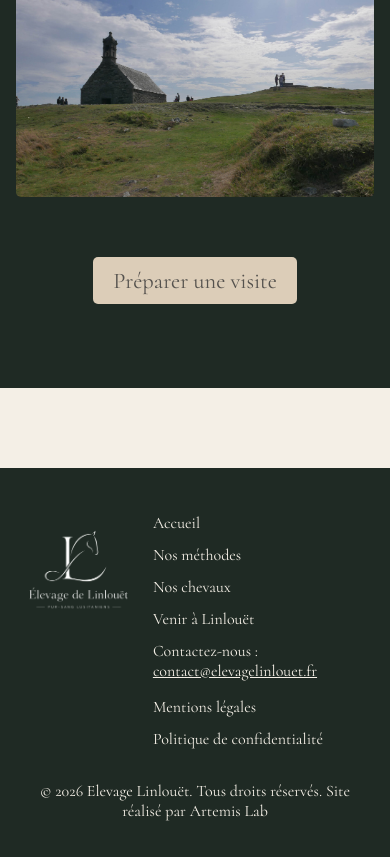
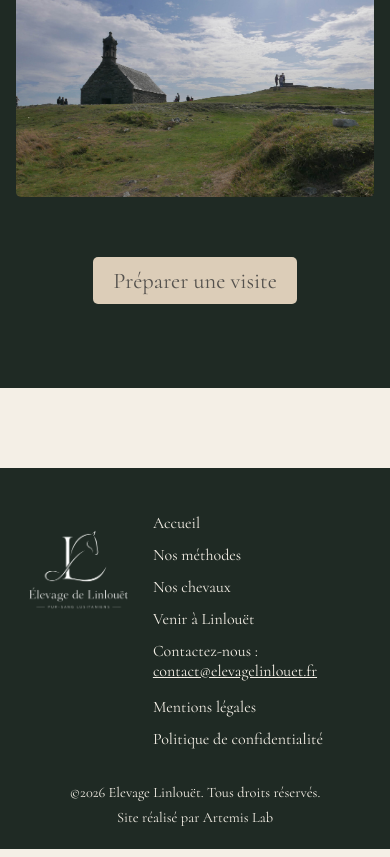
Before and after one commit to Das-F/linlouet, a Next.js app: page / in a window 390 px wide. Shown: the part 3629-4486 px from the top of the page. Built offline with nearby package versions, Linux system fonts and the light colour scheme.

Commit message:
footer corrected with current year script and mentions layout for responsive and link to webmaster website

```diff
--- a/components/Footer/Footer.module.css
+++ b/components/Footer/Footer.module.css
@@ -60,10 +60,29 @@
 }
 
 .footer-mentions {
+  display: flex;
+  flex-direction: row;
+  justify-content: center;
+  align-items: center;
+  gap: 8px;
   font-family: var(--font-italic);
   font-size: 1rem;
   margin-top: 70px;
   text-align: center;
+}
+
+.footer-mentions p {
+  margin: 0;
+  line-height: 1.6;
+}
+
+.footer-mentions a {
+  color: var(--nav-text);
+  text-decoration: none;
+}
+
+.footer-mentions a:hover {
+  text-decoration: underline;
 }
 
 .footer-contact a {
@@ -141,6 +160,9 @@
   }
 
   .footer-mentions {
+    flex-direction: column;
+    gap: 2px;
     margin-top: 32px;
+    font-size: 0.9rem;
   }
 }
--- a/components/Footer/Footer.tsx
+++ b/components/Footer/Footer.tsx
@@ -25,7 +25,7 @@ export default function Footer() {
               Venir à Linlouët
             </Link>
             <p className={styles["footer-contact"]}>
-              Contactez-nous : <a href="contact@elevagelinlouet.fr">contact@elevagelinlouet.fr</a>
+              Contactez-nous : <a href="mailto:contact@elevagelinlouet.fr">contact@elevagelinlouet.fr</a>
             </p>
           </div>
           <div className={styles["legal-links"]}>
@@ -39,7 +39,12 @@ export default function Footer() {
         </div>
       </div>
       <div className={styles["footer-mentions"]}>
-        <p>&copy; 2026 Elevage Linlouët. Tous droits réservés. Site réalisé par Artemis Lab</p>
+        <p>©{new Date().getFullYear()} Elevage Linlouët. Tous droits réservés.</p>
+        <p>
+          <a href="https://artemislab.fr/" className="artemis-link" title="Lien vers le site Artemis Lab">
+            Site réalisé par Artemis Lab
+          </a>
+        </p>
       </div>
     </footer>
   );
```
